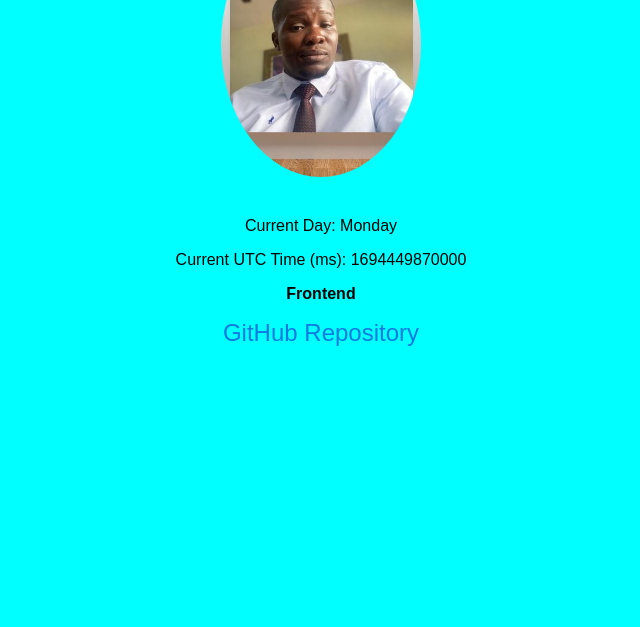
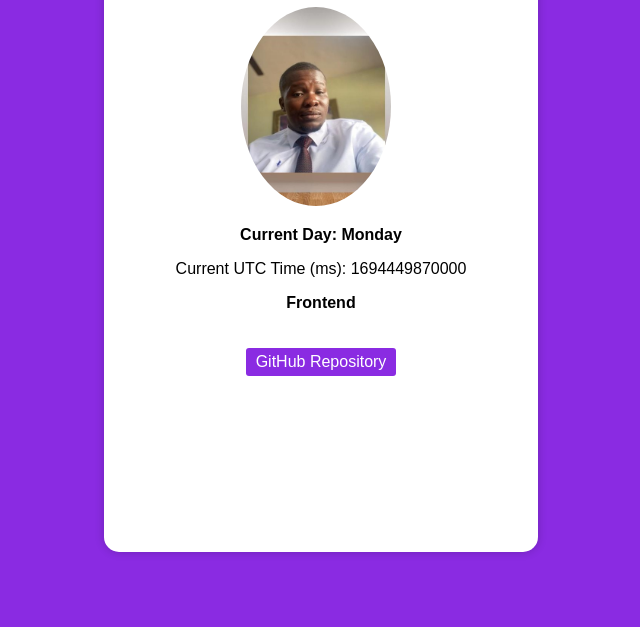
Before and after one commit to Alexylash/MyProject_HNG, a plain HTML site: page index.html in a window 1280 px wide. Shown: the part 173-800 px from the top of the page, without its empty margins (319-959 px from the left). Drawn offline with Linux system fonts and the light colour scheme.

Commit message:
Add files via upload

```diff
--- a/style.css
+++ b/style.css
@@ -1,34 +1,56 @@
-/* styles.css */
 body {
     font-family: Arial, sans-serif;
     text-align: center;
+    background-color: blueviolet;
     margin: 0;
     padding: 0;
-    background-color: aqua;
-
+    display: flex;
+    justify-content: center;
+    align-items: center;
+    height: 100vh;
 }
 
 .profile {
-    margin: 20px;
+    margin: 50px auto;
+    max-width: 600px;
+    height: 75vh;
     text-align: center;
-
+    background-color: #FFF;
+    width: 30vw;
+    padding: 25px;
+    border-radius: 15px;
+    box-shadow: 0 0 10px rgba(0, 0, 0, 0.2);
 }
 
-h1[data-testid="slackUserName"] {
-    font-size: 24px;
+img {
+    width: 150px;
+    border-radius: 50%;
+    margin-right: 30px;
+    margin-left: 20px;
+    margin-bottom: auto;
+}
+
+a {
+    /* display: block; */
+    margin-top: 20px;
+    color: purple;
+    text-decoration: none;
+}
+a:hover{
+    background-color: #801818;
+}
+[data-testid="currentDayOfTheWeek"] {
     font-weight: bold;
 }
 
-img[data-testid="slackDisplayImage"] {
-    max-width: 200px;
-    border-radius: 50%;
-    margin: 20px auto;
+[data-testid="myTrack"] {
+    font-weight: 800;
 }
 
-a {font-size:1.5rem;
-    text-decoration: none;
-    color: #1279e0;
-    font-weight: 4rem;
+[data-testid="githubURL"] {
+    background-color: blueviolet;
+    color: white;
+    padding: 5px 10px;
+    border-radius: 3px;
+    display: inline-block;
 }
-a:hover{color: #0f0f0f;
-}
```
